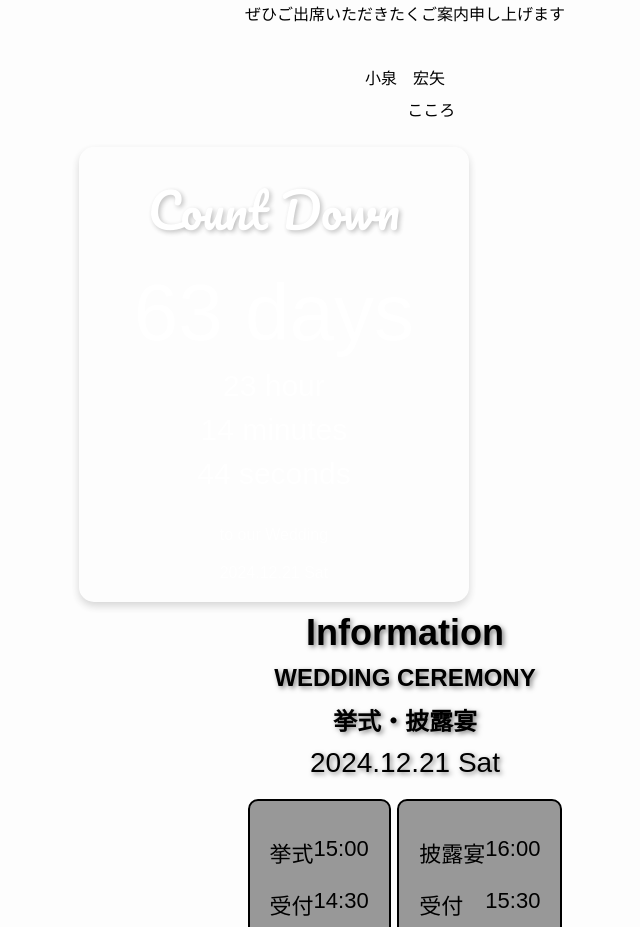
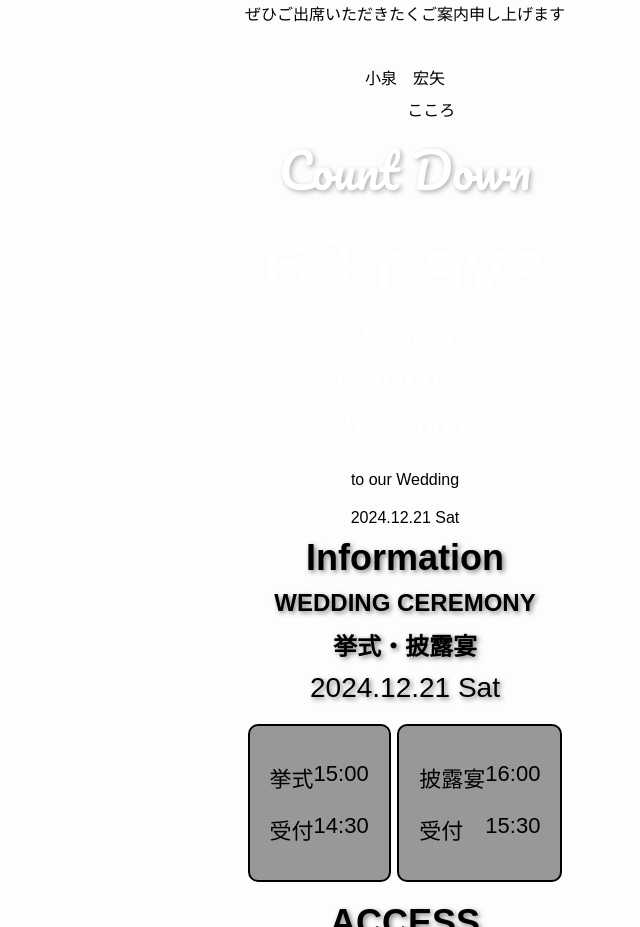
Before and after one commit to wevinv20241221/invitation-web, a plain HTML site: page index.html in a window 1280 px wide. Shown: the part 980-1907 px from the top of the page, without its empty margins (235-875 px from the left). Drawn offline with Linux system fonts and the light colour scheme.

Commit message:
Add files via upload

```diff
--- a/index.html
+++ b/index.html
@@ -59,21 +59,6 @@
       animation: fadeInBlur 0s ease forwards;
     }
 
-    .countdown-container {
-      position: relative;
-      width: 100%;
-      max-width: 350px;
-      opacity: 0.8;
-      border-radius: 15px;
-      display: flex;
-      flex-direction: column;
-      justify-content: center;
-      align-items: center;
-      text-align: center;
-      padding: 20px;
-      box-shadow: 0px 4px 8px rgba(0, 0, 0, 0.2);
-      margin-top: 20px;
-    }
 
     .countdown-text {
       font-family: 'Pacifico', cursive;
@@ -108,7 +93,7 @@
 
     .countdown-subtext {
       font-size: 16px;
-      color: white;
+      color: black;
       margin-top: 20px;
       font-family: Arial, sans-serif;
     }
@@ -171,7 +156,7 @@
       width: 100%;
       border: 2px solid black;
       padding: 20px;
-      box-shadow: 5px 5px 0px rgba(0, 0, 0, 0.1);
+      box-shadow: 5px 5px 0px rgba(0, 0, 0, 0);
       position: relative;
     }
 
```
